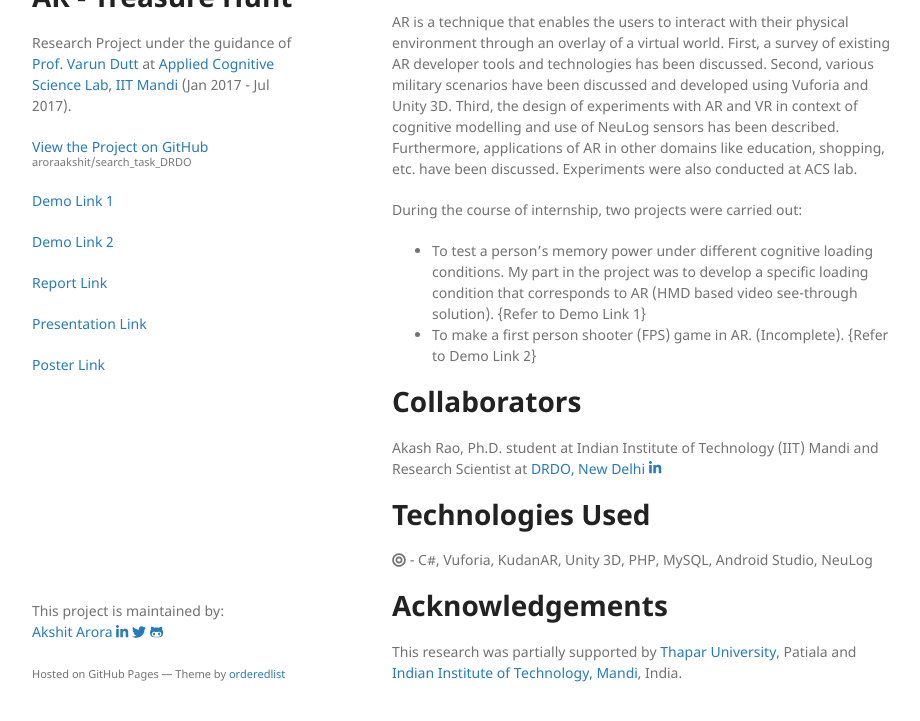
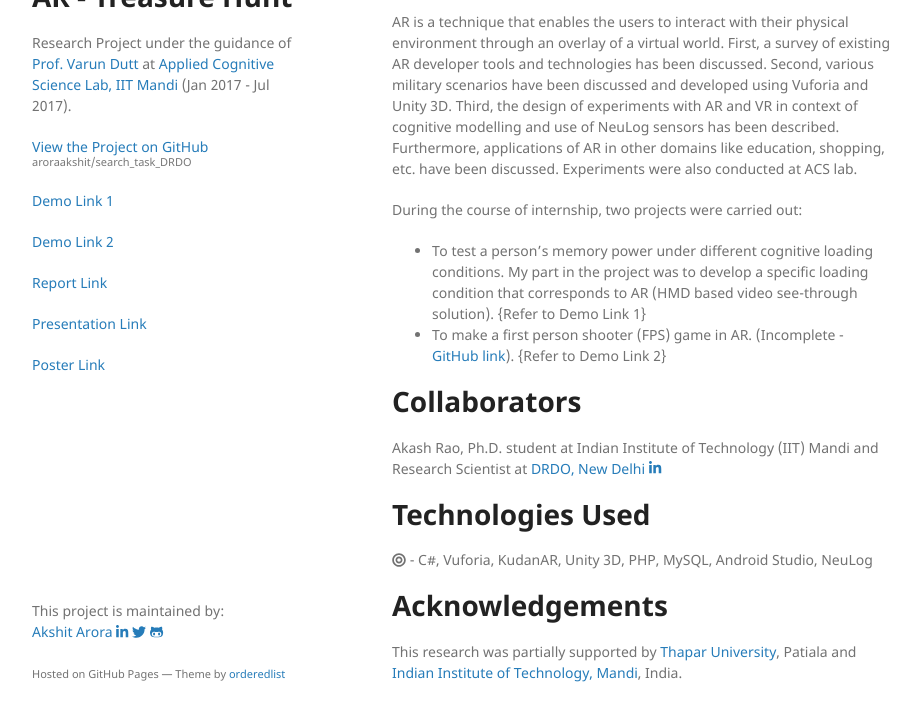
Before and after one commit to akshitarora/search_task_DRDO, a Jekyll site: the page built from index.md, in a window 1280 px wide and 997 px high, cut to the strip 244-965 px from the top of the window. Shown: the whole strip, without its empty margins (178-1098 px from the left). Built offline with Jekyll 4.4.1, drawn with Linux system fonts in a browser that asks for light colours; nearby versions of some CDN libraries; our own code applies the rules of GitHub Pages for plain Markdown files.

Commit message:
added link to operations task

```diff
--- a/index.md
+++ b/index.md
@@ -10,7 +10,7 @@ AR is a technique that enables the users to interact with their physical environ
 
 During the course of internship, two projects were carried out:
 - To test a person’s memory power under different cognitive loading conditions. My part in the project was to develop a specific loading condition that corresponds to AR (HMD based video see-through solution). {Refer to Demo Link 1}
-- To make a first person shooter (FPS) game in AR. (Incomplete). {Refer to Demo Link 2}
+- To make a first person shooter (FPS) game in AR. (Incomplete - [GitHub link](https://github.com/aroraakshit/operation_task_DRDO)). {Refer to Demo Link 2}
 
 # Collaborators
 Akash Rao, Ph.D. student at Indian Institute of Technology (IIT) Mandi and Research Scientist at [DRDO, New Delhi](https://www.drdo.gov.in/) [<i class="fab fa-linkedin-in"></i>](https://www.linkedin.com/in/akash-k-rao-b606062a/)
```
